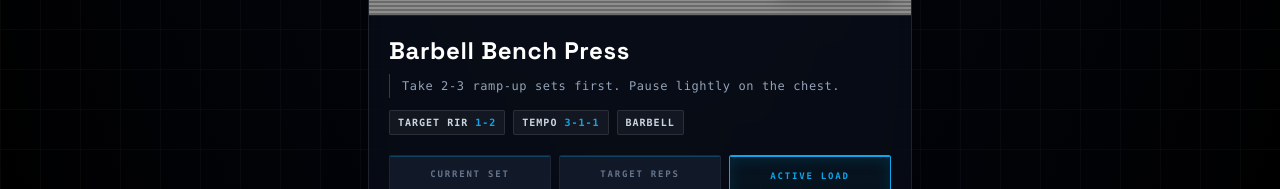
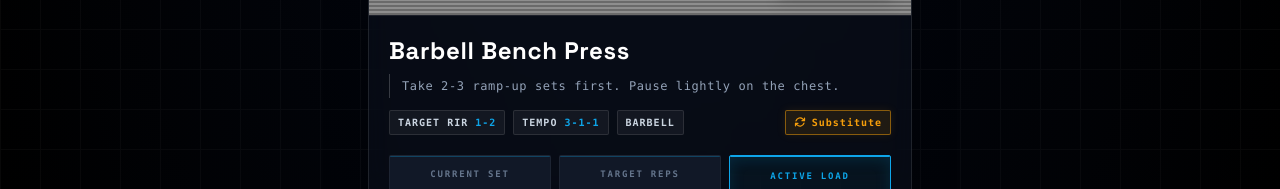
Before and after one commit to ats5e/workoutapp, a Flask app: page /smart in a window 1280 px wide. Shown: the part 2411-2600 px from the top of the page. Run offline with Flask 3, Linux system fonts and the light colour scheme; data that the repository does not hold is empty; some libraries are stand-ins or nearby versions; grey boxes are pictures that could not be loaded.

Commit message:
feat: implement AI-powered exercise substitution
- New: 'Substitute' button in active workout view
- Logic: AI suggests like-for-like muscle group replacements
- Continuity: Substitution maintains progressive overload and volume targets

```diff
--- a/app.py
+++ b/app.py
@@ -49,8 +49,8 @@ def require_auth():
     # Only enforce if credentials are set in environment
     if not app.config.get('BASIC_AUTH_USERNAME') or not app.config.get('BASIC_AUTH_PASSWORD'):
         return
-    # Exempt health check and static files using paths for maximum robustness
-    if request.path == '/healthz' or request.path.startswith('/static/'):
+    # Exempt health check and static files if needed (though usually fine to protect static)
+    if request.endpoint in ['healthz', 'static']:
         return
     if not basic_auth.authenticate():
         return basic_auth.challenge()
@@ -1883,6 +1883,7 @@ def api_smart_engine_recommend():
     unavailable_ids = payload.get("unavailable_ids", [])
     target_exercise_id = payload.get("target_exercise_id")
     current_exercise_id = payload.get("current_exercise_id")
+    substitute_for_id = payload.get("substitute_for_id")
     readiness = payload.get("readiness", {})
 
     program = load_program()
@@ -1906,48 +1907,54 @@ def api_smart_engine_recommend():
 
     # Fetch history for the specific target exercise if requested
     exercise_history = []
+    # Fetch history for the relevant exercise context
+    exercise_history = []
     if target_exercise_id:
         exercise_history = get_exercise_history(target_exercise_id, limit=1)
+    elif substitute_for_id:
+        exercise_history = get_exercise_history(substitute_for_id, limit=1)
     elif current_exercise_id:
         exercise_history = get_exercise_history(current_exercise_id, limit=1)
 
     system_prompt = f"""You are an elite AI strength and conditioning coach inside the Iron Log app.
-Your task is to either assign target loads/reps for a SPECIFIC chosen exercise, OR suggest the NEXT best exercise for the user based on their current session and weekly balance.
-
-Core Coaching Philosophy:
+Your task is to assign target loads/reps for a SPECIFIC chosen exercise, OR suggest the NEXT best exercise, OR suggest a SUBSTITUTION.
+
+STRICT INSTRUCTIONS:
 1. Progressive Overload: If the user is 'Ready', push for a small increase in weight (2.5kg) or 1-2 extra reps compared to their last performance.
 2. Volume Management: Avoid over-taxing muscle groups that have high volume in the 'Weekly Category Balance'.
-3. Efficiency: Keep rest periods appropriate for the lift (heavy compound = more rest, isolation = less rest).
-
-Respond ONLY with a valid JSON object matching this schema, with no markdown formatting or extra text:
+3. Substitution Logic: If 'substitute_for_id' is provided, suggest a different exercise that targets the SAME muscle groups.
+
+Respond ONLY with a valid JSON object matching this schema:
 {{
   "exercise_id": "the exact ID of the chosen exercise from the library",
   "target_sets": (integer) recommended sets,
   "target_reps": "(string) recommended reps (e.g. '8-10')",
-  "target_weight_kg": (number) recommended weight in kg based on their history. (use 0 for bodyweight),
-  "target_rest_seconds": (integer) recommended rest time in seconds (e.g. 90, 120),
-  "coach_tip": "(string) 1-2 short, punchy sentences explaining the logic (e.g. 'Pushing for +2.5kg today because your readiness is high.')"
+  "target_weight_kg": (number) recommended weight,
+  "target_rest_seconds": (integer) recommended rest,
+  "coach_tip": "(string) punchy logic for the choice"
 }}
 
 Context:
 User Profile Goals: {json.dumps(profile)}
-Weekly Category Balance (so far this week): {json.dumps(weekly_balance)}
+Weekly Category Balance: {json.dumps(weekly_balance)}
 User Readiness today: {json.dumps(readiness.get('label'))}
-Recent Performance for this/last exercise: {json.dumps(exercise_history)}
-Already completed this session: {json.dumps(done_exercises)}
+Recent Performance Context: {json.dumps(exercise_history)}
 Available Library: {json.dumps(lib_summary)}
 """
 
-    user_msg = "Please prescribe the next exercise and its targets."
-    if target_exercise_id:
-        user_msg = f"The user has explicitly chosen to do the exercise with ID: '{target_exercise_id}'. Please prescribe the target sets, reps, weight, and rest for this specific exercise."
+    if substitute_for_id:
+        sub_name = substitute_for_id
+        for ex in library:
+            if ex["id"] == substitute_for_id:
+                sub_name = ex["name"]
+                break
+        user_msg = f"The user wants to substitute '{sub_name}' (ID: {substitute_for_id}). Suggest a replacement that targets the same muscle groups and prescribe targets."
+    elif target_exercise_id:
+        user_msg = f"The user has explicitly chosen to do the exercise with ID: '{target_exercise_id}'. Prescribe the target sets, reps, weight, and rest."
     elif current_exercise_id:
-        current_name = current_exercise_id
-        for ex in library:
-             if ex["id"] == current_exercise_id:
-                  current_name = ex["name"]
-                  break
-        user_msg = f"The user just finished or is currently doing the exercise: '{current_name}'. Suggest the next best exercise from the library."
+        user_msg = f"The user just finished '{current_exercise_id}'. Suggest the next best exercise from the library and prescribe targets."
+    else:
+        user_msg = "Please suggest the best first exercise for today's session."
 
     client = get_openai_client()
     if not client.api_key:
@@ -1961,7 +1968,7 @@ Available Library: {json.dumps(lib_summary)}
                 {"role": "user", "content": user_msg}
             ],
             response_format={"type": "json_object"},
-            max_tokens=250,
+            max_tokens=300,
             temperature=0.7
         )
         content = response.choices[0].message.content
--- a/static/js/workout.js
+++ b/static/js/workout.js
@@ -1148,6 +1148,33 @@ function workoutSession(initialModel) {
             this.persistDraft();
         },
 
+        async substituteExercise(index) {
+            const exercise = this.workout.exercises[index];
+            if (!exercise) return;
+
+            this.smartMessage = `AI Coach is finding a substitution for ${exercise.name}...`;
+            const aiData = await this.fetchAIRecommendation({ substitute_for_id: exercise.id });
+
+            if (aiData) {
+                const newExercise = this.findLibraryExercise(aiData.exercise_id || aiData.id);
+                if (newExercise) {
+                    // Update the exercise in the list
+                    this.workout.exercises[index] = newExercise;
+                    // Reset its state
+                    this.exerciseStates[index] = this.initExerciseState(newExercise);
+                    // Apply AI targets
+                    this.applyAITargets(newExercise, aiData);
+                    this.smartMessage = `Substituted ${exercise.name} with ${newExercise.name}. ${aiData.ai_coach_tip || ''}`;
+                    if (this.exerciseIdx === index) {
+                        this.setIdx = 0;
+                    }
+                }
+            } else {
+                this.smartMessage = "AI Coach could not find a suitable substitution right now.";
+            }
+            this.persistDraft();
+        },
+
         recommendationScore(after, candidate, index) {
             if (!after || !candidate || candidate.id === after.id) return -1;
             if (candidate.preference_status === "avoid" || candidate.is_available === false) return -1;
--- a/templates/workout.html
+++ b/templates/workout.html
@@ -326,10 +326,17 @@
                     <template x-if="currentExercise.notes">
                         <p class="mt-2 text-xs font-mono tracking-wider text-slate-400 border-l border-white/20 pl-3 py-1" x-text="currentExercise.notes"></p>
                     </template>
-                    <div class="mt-3 flex flex-wrap gap-2 text-[10px] font-mono font-bold uppercase tracking-widest">
+                    <div class="mt-3 flex flex-wrap items-center gap-2 text-[10px] font-mono font-bold uppercase tracking-widest">
                         <span class="rounded-sm border border-white/10 bg-white/5 px-2 py-1 text-slate-300">Target RIR <span class="text-accent" x-text="currentExercise.target_rir"></span></span>
                         <span class="rounded-sm border border-white/10 bg-white/5 px-2 py-1 text-slate-300">Tempo <span class="text-accent" x-text="currentExercise.tempo"></span></span>
                         <span class="rounded-sm border border-white/10 bg-white/5 px-2 py-1 text-slate-300" x-text="currentExercise.equipment"></span>
+
+                        <button type="button"
+                                @click="substituteExercise(exerciseIdx)"
+                                class="ml-auto rounded-sm border border-amber-500/50 bg-amber-500/10 px-2 py-1 text-amber-500 hover:bg-amber-500/20 transition-all flex items-center gap-1.5 shadow-[0_0_10px_rgba(245,158,11,0.1)]">
+                            <svg viewBox="0 0 24 24" fill="none" class="h-3 w-3" stroke="currentColor" stroke-width="2.5"><path stroke-linecap="round" stroke-linejoin="round" d="M16.023 9.348h4.992v-.001M2.985 19.644v-4.992m0 0h4.992m-4.993 0l3.181 3.183a8.25 8.25 0 0013.803-3.7M4.031 9.865a8.25 8.25 0 0113.803-3.7l3.181 3.182m0-4.991v4.99"></path></svg>
+                            Substitute
+                        </button>
                     </div>
 
                     <div class="mt-5 grid grid-cols-3 gap-2">
```
